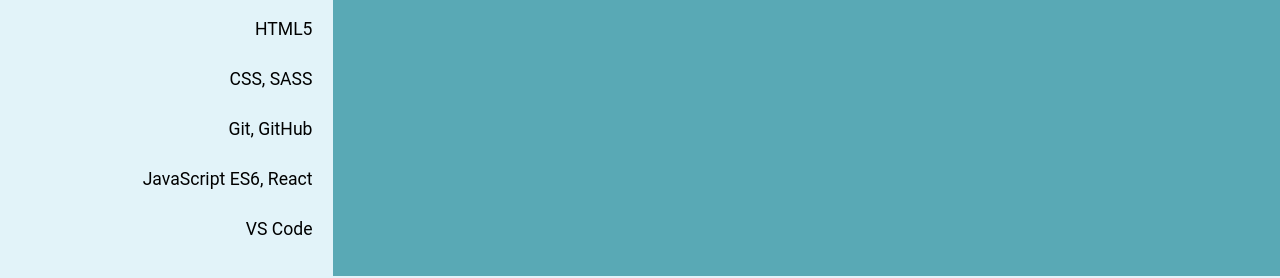
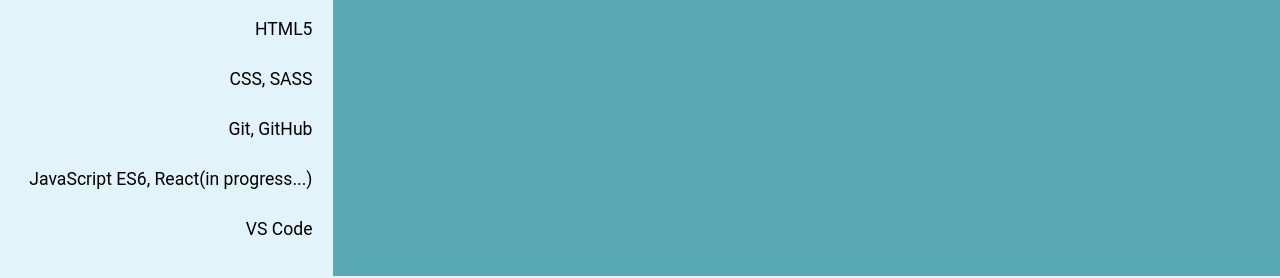
Before and after one commit to SergeyIankowski/rsschool-cv, a website: page index.html in a window 1280 px wide. Shown: the part 969-1247 px from the top of the page. Drawn offline with Linux system fonts and the light colour scheme.

Commit message:
fix: fix self-information

```diff
--- a/index.html
+++ b/index.html
@@ -118,7 +118,7 @@
                         </div> -->
                         </li>
                         <li>
-                            JavaScript ES6, React
+                            JavaScript ES6, React(in progress...)
                             <!-- <div>
                             <img src="icons/icon-circle-not-empty.svg" alt="icon circle">
                             <img src="icons/icon-circle-not-empty.svg" alt="icon circle">
```
